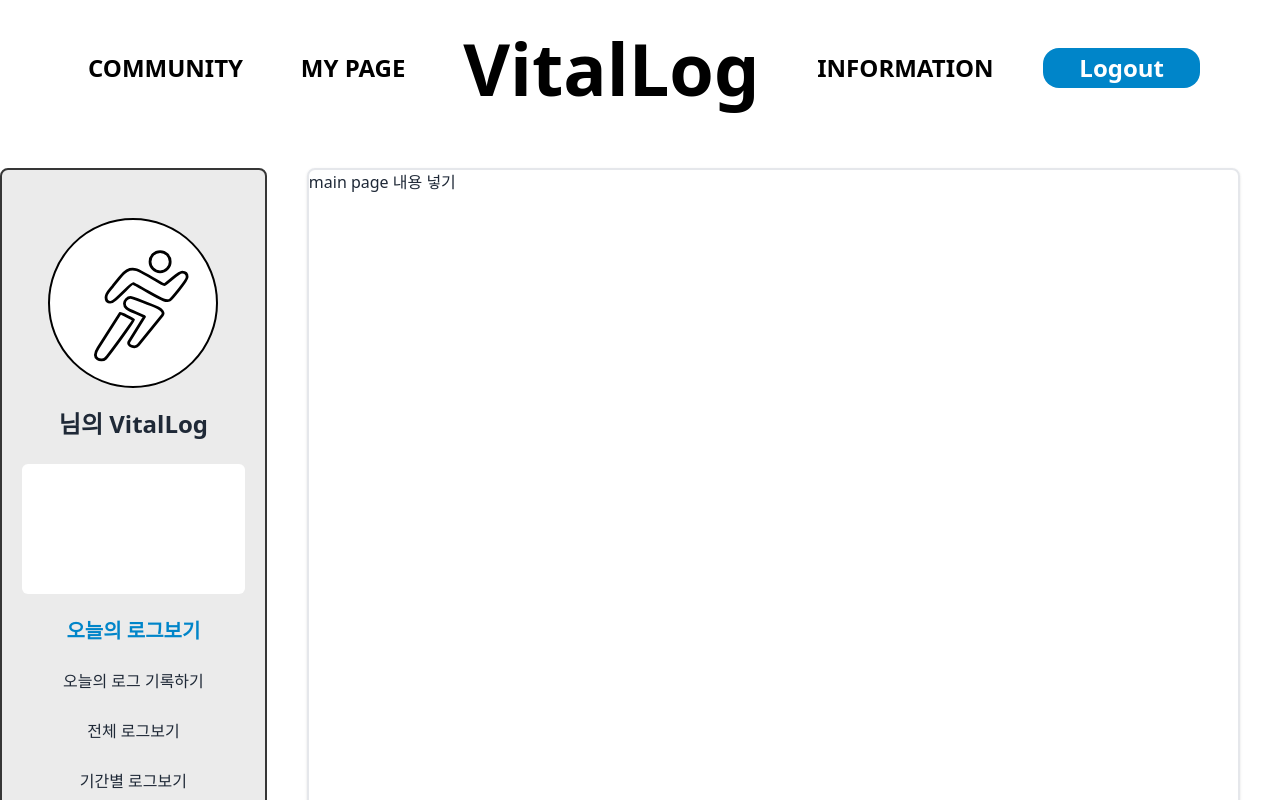
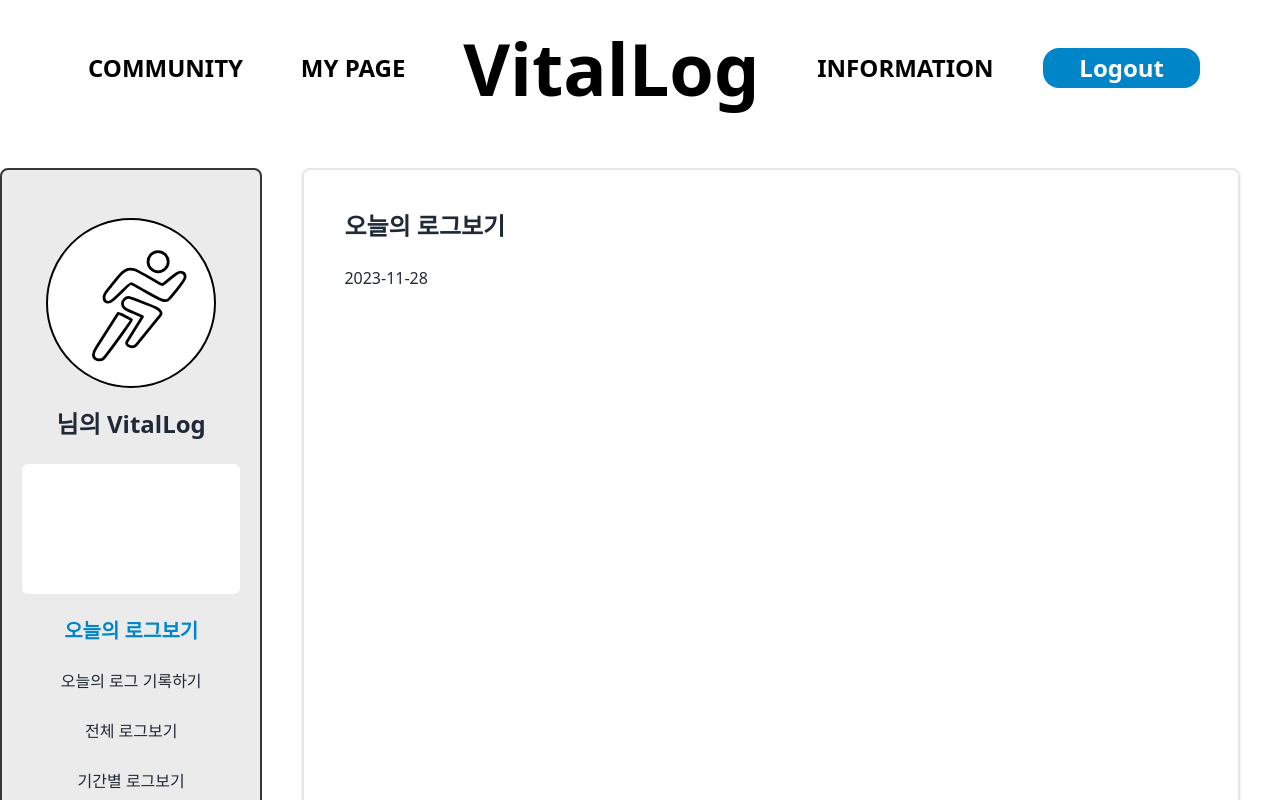
Before and after one commit to ynnij/VitalLog-FrontEnd, a React (Create React App) app: page /mypage in a window 1280 px wide. Built offline with nearby package versions, Linux system fonts and the light colour scheme; no server answers.

Commit message:
사이드바 및 마이페이지 관련 페이지 구현

```diff
--- a/package.json
+++ b/package.json
@@ -14,7 +14,10 @@
     "react-modal": "^3.16.1",
     "react-pro-sidebar": "^1.1.0-alpha.1",
     "react-router-dom": "^6.19.0",
-    "react-scripts": "5.0.1",
+    "react-scripts": "^5.0.1",
+    "recoil": "^0.7.7",
+    "semantic-ui-css": "^2.5.0",
+    "semantic-ui-react": "^2.1.4",
     "web-vitals": "^2.1.4"
   },
   "scripts": {
--- a/src/components/RunningMan.js
+++ b/src/components/RunningMan.js
@@ -3,7 +3,7 @@ import React from 'react'
 const RunningMan = () => {
     return (
         <svg xmlns="http://www.w3.org/2000/svg" width="200" height="180" viewBox="-6 2 54 42" fill="none">
-            <path d="M34.392 8.13C34.392 9.09274 34.0096 10.016 33.3288 10.6968C32.648 11.3776 31.7247 11.76 30.762 11.76C29.7993 11.76 28.876 11.3776 28.1952 10.6968C27.5144 10.016 27.132 9.09274 27.132 8.13C27.132 7.16726 27.5144 6.24396 28.1952 5.5632C28.876 4.88245 29.7993 4.5 30.762 4.5C31.7247 4.5 32.648 4.88245 33.3288 5.5632C34.0096 6.24396 34.392 7.16726 34.392 8.13ZM11.04 43.024C12.015 42.144 21.318 29.36 21.203 29.059C21.123 28.85 16.491 26.579 16.451 26.642L8.416 39.183C5.7 43.421 9.788 44.155 11.04 43.025V43.024ZM22.923 38.099L31.61 27.33C32.346 26.416 31.054 25.198 30.119 24.758C27.657 23.598 20.684 20.982 20.057 20.982C19.008 20.982 17.916 22.12 17.916 23.212C17.916 24.592 18.595 25.144 21.999 26.534C23.717 27.235 25.163 27.884 25.123 27.948L19.6 36.881C18.684 38.362 21.778 39.519 22.923 38.099ZM14.672 21.737C15.2 21.255 16.792 19.741 18.208 18.371C19.658 16.969 20.921 15.933 21.098 16.001C21.271 16.067 23.733 17.444 26.57 19.061C31.873 22.084 33.112 22.553 34.226 21.956C34.515 21.802 36.044 20.056 37.624 18.076C40.049 15.039 40.497 14.348 40.497 13.646C40.497 12.56 39.795 11.853 38.717 11.853C38.035 11.853 37.457 12.221 35.293 14.033C33.861 15.232 32.556 16.27 32.393 16.34C32.08 16.473 31.825 16.337 26.443 13.162C22.53 10.854 21.489 10.495 19.843 10.89C18.452 11.224 17.565 12.097 13.857 16.778C12.646 18.408 10.467 20.138 11.609 22.235C12.597 23.095 13.306 22.98 14.672 21.737Z" stroke="black" stroke-linecap="round" stroke-linejoin="round" />
+            <path d="M34.392 8.13C34.392 9.09274 34.0096 10.016 33.3288 10.6968C32.648 11.3776 31.7247 11.76 30.762 11.76C29.7993 11.76 28.876 11.3776 28.1952 10.6968C27.5144 10.016 27.132 9.09274 27.132 8.13C27.132 7.16726 27.5144 6.24396 28.1952 5.5632C28.876 4.88245 29.7993 4.5 30.762 4.5C31.7247 4.5 32.648 4.88245 33.3288 5.5632C34.0096 6.24396 34.392 7.16726 34.392 8.13ZM11.04 43.024C12.015 42.144 21.318 29.36 21.203 29.059C21.123 28.85 16.491 26.579 16.451 26.642L8.416 39.183C5.7 43.421 9.788 44.155 11.04 43.025V43.024ZM22.923 38.099L31.61 27.33C32.346 26.416 31.054 25.198 30.119 24.758C27.657 23.598 20.684 20.982 20.057 20.982C19.008 20.982 17.916 22.12 17.916 23.212C17.916 24.592 18.595 25.144 21.999 26.534C23.717 27.235 25.163 27.884 25.123 27.948L19.6 36.881C18.684 38.362 21.778 39.519 22.923 38.099ZM14.672 21.737C15.2 21.255 16.792 19.741 18.208 18.371C19.658 16.969 20.921 15.933 21.098 16.001C21.271 16.067 23.733 17.444 26.57 19.061C31.873 22.084 33.112 22.553 34.226 21.956C34.515 21.802 36.044 20.056 37.624 18.076C40.049 15.039 40.497 14.348 40.497 13.646C40.497 12.56 39.795 11.853 38.717 11.853C38.035 11.853 37.457 12.221 35.293 14.033C33.861 15.232 32.556 16.27 32.393 16.34C32.08 16.473 31.825 16.337 26.443 13.162C22.53 10.854 21.489 10.495 19.843 10.89C18.452 11.224 17.565 12.097 13.857 16.778C12.646 18.408 10.467 20.138 11.609 22.235C12.597 23.095 13.306 22.98 14.672 21.737Z" stroke="black" strokeLinecap="round" strokeLinejoin="round" />
         </svg>
     )
 }
--- a/src/components/RunningMan2.js
+++ b/src/components/RunningMan2.js
@@ -12,8 +12,8 @@ const RunningMan2 = ({ width, height }) => {
       <path
         d="M34.392 8.13C34.392 9.09274 34.0096 10.016 33.3288 10.6968C32.648 11.3776 31.7247 11.76 30.762 11.76C29.7993 11.76 28.876 11.3776 28.1952 10.6968C27.5144 10.016 27.132 9.09274 27.132 8.13C27.132 7.16726 27.5144 6.24396 28.1952 5.5632C28.876 4.88245 29.7993 4.5 30.762 4.5C31.7247 4.5 32.648 4.88245 33.3288 5.5632C34.0096 6.24396 34.392 7.16726 34.392 8.13ZM11.04 43.024C12.015 42.144 21.318 29.36 21.203 29.059C21.123 28.85 16.491 26.579 16.451 26.642L8.416 39.183C5.7 43.421 9.788 44.155 11.04 43.025V43.024ZM22.923 38.099L31.61 27.33C32.346 26.416 31.054 25.198 30.119 24.758C27.657 23.598 20.684 20.982 20.057 20.982C19.008 20.982 17.916 22.12 17.916 23.212C17.916 24.592 18.595 25.144 21.999 26.534C23.717 27.235 25.163 27.884 25.123 27.948L19.6 36.881C18.684 38.362 21.778 39.519 22.923 38.099ZM14.672 21.737C15.2 21.255 16.792 19.741 18.208 18.371C19.658 16.969 20.921 15.933 21.098 16.001C21.271 16.067 23.733 17.444 26.57 19.061C31.873 22.084 33.112 22.553 34.226 21.956C34.515 21.802 36.044 20.056 37.624 18.076C40.049 15.039 40.497 14.348 40.497 13.646C40.497 12.56 39.795 11.853 38.717 11.853C38.035 11.853 37.457 12.221 35.293 14.033C33.861 15.232 32.556 16.27 32.393 16.34C32.08 16.473 31.825 16.337 26.443 13.162C22.53 10.854 21.489 10.495 19.843 10.89C18.452 11.224 17.565 12.097 13.857 16.778C12.646 18.408 10.467 20.138 11.609 22.235C12.597 23.095 13.306 22.98 14.672 21.737Z"
         stroke="black"
-        stroke-linecap="round"
-        stroke-linejoin="round"
+        strokeLinecap="round"
+        strokeLinejoin="round"
       />
     </svg>
   );
--- a/src/components/mypage/SideBar.js
+++ b/src/components/mypage/SideBar.js
@@ -7,6 +7,7 @@ const SideBar = ({ page }) => {
   const [data, setData] = useState();
   const [userdata, setUserData] = useState();
   const [menuitems, setMenuitems] = useState();
+
   const menulist = [
     ["mypage", "오늘의 로그보기"],
     ["today", "오늘의 로그 기록하기"],
@@ -14,11 +15,20 @@ const SideBar = ({ page }) => {
     ["period", "기간별 로그보기"],
   ];
 
+  const getDate = () => {
+    const date = new Date();
+    const year = date.getFullYear();
+    const month = ('0' + (date.getMonth() + 1)).slice(-2);
+    const day = ('0' + (date.getDate())).slice(-2);
+    return `${year}-${month}-${day}`;
+  }
+
   useEffect(() => {
     const menuItem = menulist.map((menu) => {
       if (menu[0] === page)
         return (
           <MenuItem
+            key={`${menu}MenuItem`}
             active={true}
             className="text-center text-xl"
             component={<Link to={`/${menu[0]}`} />}
@@ -29,6 +39,7 @@ const SideBar = ({ page }) => {
       else
         return (
           <MenuItem
+            key={`${menu}MenuItem`}
             className="text-center"
             component={<Link to={`/${menu[0]}`} />}
           >
@@ -38,15 +49,21 @@ const SideBar = ({ page }) => {
     });
     setMenuitems(menuItem);
 
-    fetch("http://172.30.1.81:8080/api/vitallog/mypage/user1?date=2023-11-19")
+
+    fetch(`http://10.125.121.216:8080/api/vitallog/mypage/user1?date=${getDate()}`, {
+      method: "GET",
+      headers: {
+        "Content-Type": 'application/json',
+        Authorization: localStorage.getItem("token")
+      }
+    })
       .then((resp) => resp.json())
       .then((data) => {
-        console.log(data);
         setData(data);
 
         let todayTotalLog = (
           <ul className="text-center">
-            <li className="text-2xl">2023-11-23</li>
+            <li className="text-2xl">{getDate()}</li>
             <li>{data.totalExerTime === null ? 0 : data.totalExerTime} min </li>
             <li>{data.totalKcal} kcal</li>
           </ul>
--- a/src/pages/mypage/MyPage.js
+++ b/src/pages/mypage/MyPage.js
@@ -2,6 +2,14 @@ import SideBar from "../../components/mypage/SideBar";
 import VlogNav from "../VlogNav";
 
 const MyPage = () => {
+  const getDate = () => {
+    const date = new Date();
+    const year = date.getFullYear();
+    const month = ('0' + (date.getMonth() + 1)).slice(-2);
+    const day = ('0' + (date.getDate())).slice(-2);
+    return `${year}-${month}-${day}`;
+  }
+
   return (
     <div className="max-w-[1820px] mx-auto h-screen overflow-hidden flex flex-col">
       <header className="p-2 sm:p-6">
@@ -9,8 +17,11 @@ const MyPage = () => {
       </header>
       <div className="grow flex py-8 mb-4  bg-white text-gray-800">
         <SideBar page={"mypage"} />
-        <main className="mx-10 border-2	w-full rounded-lg shadow">
-          main page 내용 넣기
+        <main className="mx-10 p-10 border-2	w-full rounded-lg shadow">
+          <div className="h-full">
+            <div className="text-2xl font-bold">오늘의 로그보기</div>
+            <div className="mt-6">{getDate()}</div>
+          </div>
         </main>
       </div>
     </div>
--- a/src/pages/mypage/PeriodPage.js
+++ b/src/pages/mypage/PeriodPage.js
@@ -9,8 +9,10 @@ const PeriodPage = () => {
       </header>
       <div className="grow flex py-8 mb-4   bg-white text-gray-800">
         <SideBar page={"period"} />
-        <main className="mx-10 border-2	w-full rounded-lg shadow">
-          기간별 로그보기
+        <main className="mx-10 p-10 border-2	w-full rounded-lg shadow">
+          <div className="h-full">
+            <div className="text-2xl font-bold">기간별 로그보기</div>
+          </div>
         </main>
       </div>
     </div>
--- a/src/pages/mypage/TotalPage.js
+++ b/src/pages/mypage/TotalPage.js
@@ -9,8 +9,11 @@ const TotalPage = () => {
       </header>
       <div className="grow flex py-8 mb-4  bg-white text-gray-800">
         <SideBar page={"total"} />
-        <main className="mx-10 border-2	w-full rounded-lg shadow">
-          전체 로그보기
+        <main className="mx-10 p-10 border-2	w-full rounded-lg shadow">
+          <div className="h-full">
+            <div className="text-2xl font-bold">전체 로그보기</div>
+
+          </div>
         </main>
       </div>
     </div>
```
Also changed, not shown: 2 other files (tests, documents, lock files or other folders).
